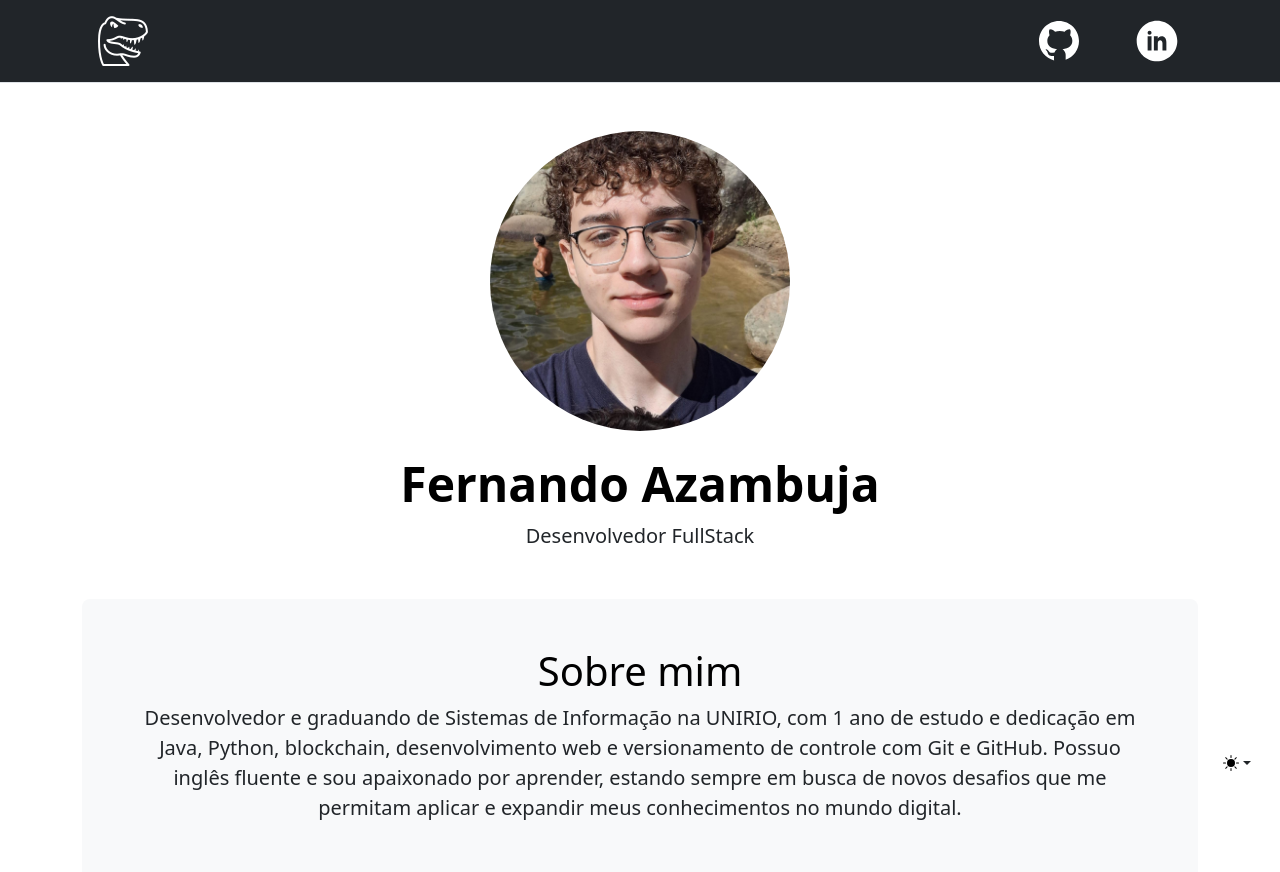
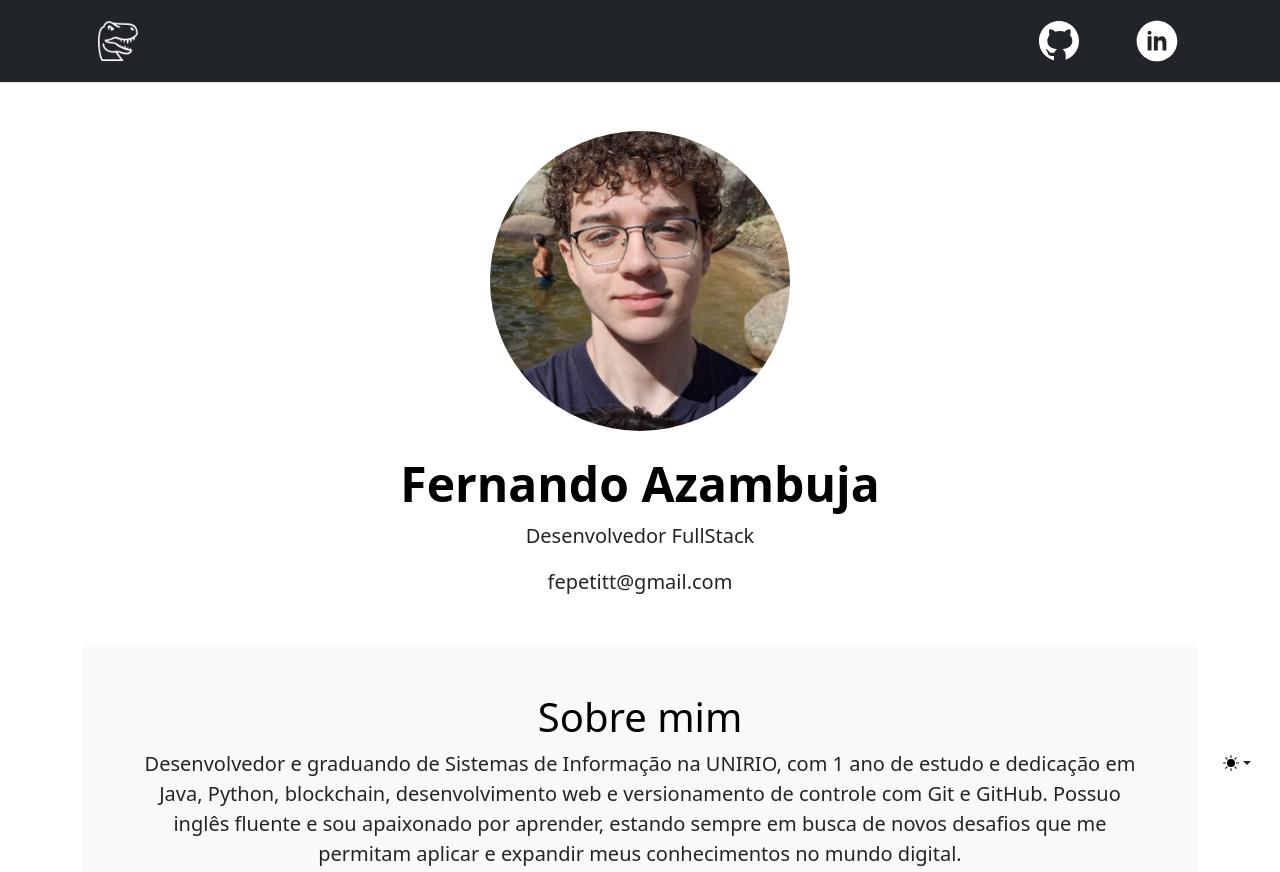
Before and after one commit to fezamba/fernandoazambuja, a plain HTML site: page index.html in a window 1280 px wide. Shown: the top 872 px of the page. Drawn offline with nearby package versions, Linux system fonts and the light colour scheme.

Commit message:
correção de margens e tamanho de icons

```diff
--- a/index.html
+++ b/index.html
@@ -43,6 +43,7 @@
             <h1 class="display-5 fw-bold text-body-emphasis">Fernando Azambuja</h1>
             <div class="col-lg-6 mx-auto">
               <p class="lead">Desenvolvedor FullStack</p>
+              <p class="lead">fepetitt@gmail.com</p>
             </div>
           </div>
     </section>
@@ -107,7 +108,7 @@
                   </div>
                 </div>
                 <div class="row align-items-md-stretch">
-                <div class="col-md-6">
+                  <div class="col-md-6 mb-md-0 mb-4">
                     <div class="h-100 p-5 bg-body-tertiary rounded-3">
                       <h2 class="fw-bold">Blockchain - ZBC</h2>
                       <p class="fs-4">Blockchain criada em Python utilizando Flask. Criação de um criptoativo chamado Zambacoin (ZBC).</p>
--- a/style.css
+++ b/style.css
@@ -8,3 +8,7 @@
     height: 50px;
     width: 50px;
 }
+#dino{
+    height: 40px;
+    width: 40px;
+}
```
Lines whose indentation alone changed are shown as unchanged.
